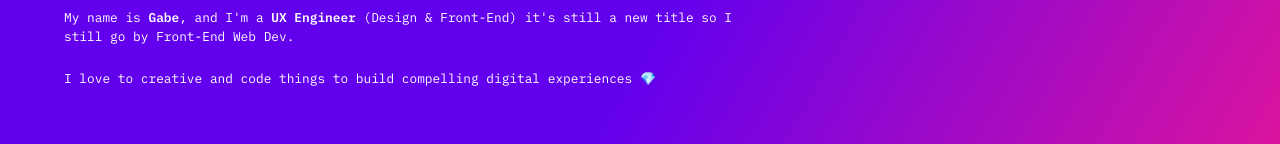
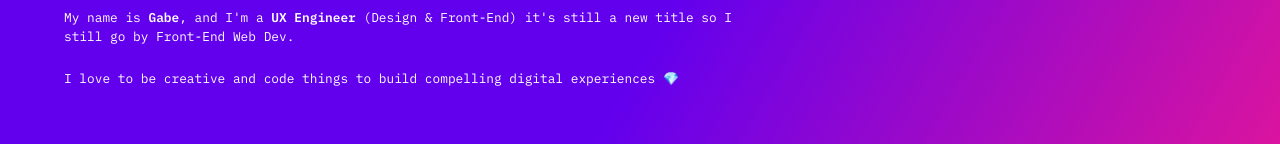
Before and after one commit to CodingGabe/creative.gabe-blog, a Gatsby site: page / in a window 1280 px wide. Shown: the part 342-486 px from the top of the page. Built offline with nearby package versions, Linux system fonts and the light colour scheme; Gatsby itself is replaced by a stand-in of ours; some packages are replaced by stand-ins of ours.

Commit message:
fix copy error on homepage

```diff
--- a/src/pages/index.js
+++ b/src/pages/index.js
@@ -30,7 +30,7 @@ class IndexPage extends React.Component {
         <p>
           My name is <strong>Gabe</strong>, and I'm a <a href="https://dev.to/emmawedekind/ux-engineering-3hem">UX Engineer</a> (Design &amp; Front-End) it's still a new title so I still go by Front-End Web Dev.
         </p>
-        <p>I love to creative and code things to build compelling digital experiences <span role="img" aria-label="diamond emoji">💎</span></p>
+        <p>I love to be creative and code things to build compelling digital experiences <span role="img" aria-label="diamond emoji">💎</span></p>
         <Link to="/blog/" ClassName="btn">
           <Button marginTop="35px">My Journal</Button>
         </Link>
```
